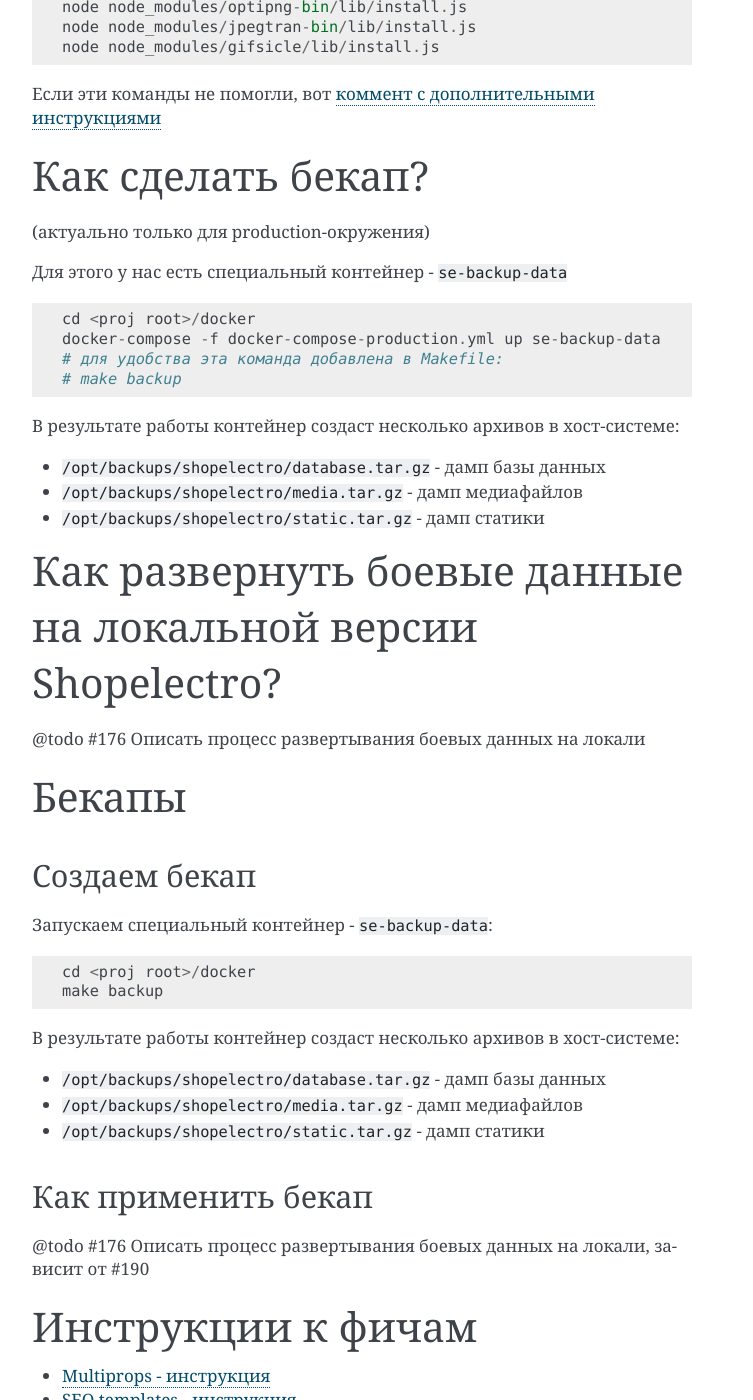
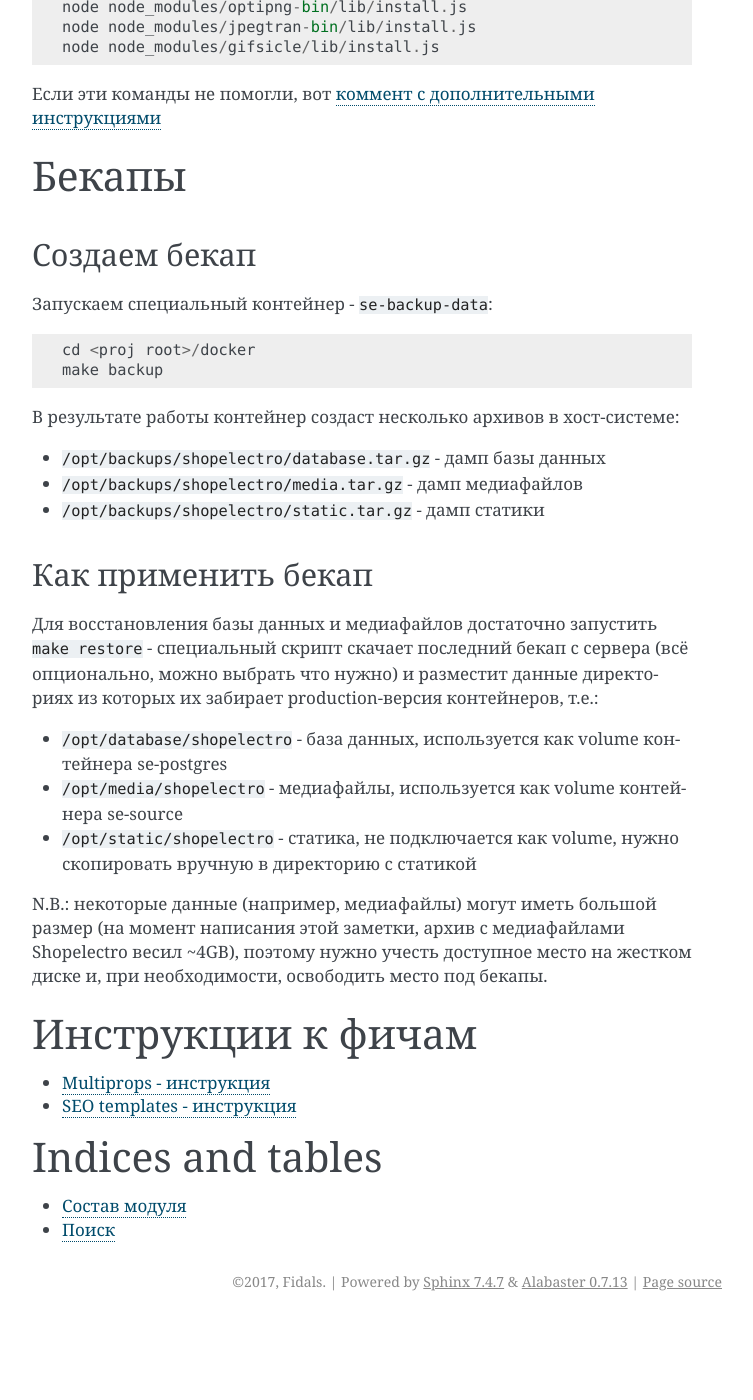
Before and after one commit to fidals/shopelectro, a Sphinx documentation site: the page built from doc/source/index.rst, in a window 1280 px wide and 1400 px high, scrolled down 1362 px. Shown: the whole window, without its empty margins (388-1141 px from the left). Built offline with Sphinx 7.4.7, drawn with Linux system fonts in a browser that asks for light colours; after the commit the page ends 2683 px from its top, so only the background shows below that.

Commit message:
Implemented backup restore script

```diff
--- a/doc/source/index.rst
+++ b/doc/source/index.rst
@@ -62,29 +62,6 @@
 
 Если эти команды не помогли, вот `коммент с дополнительными инструкциями <https://github.com/fidals/shopelectro/issues/183#issuecomment-334427473>`_
 
-Как сделать бекап?
-==================
-
-(актуально только для production-окружения)
-
-Для этого у нас есть специальный контейнер - ``se-backup-data`` ::
-
-   cd <proj root>/docker
-   docker-compose -f docker-compose-production.yml up se-backup-data
-   # для удобства эта команда добавлена в Makefile:
-   # make backup
-
-В результате работы контейнер создаст несколько архивов в хост-системе:
-
-* ``/opt/backups/shopelectro/database.tar.gz`` - дамп базы данных
-* ``/opt/backups/shopelectro/media.tar.gz`` - дамп медиафайлов
-* ``/opt/backups/shopelectro/static.tar.gz`` - дамп статики
-
-Как развернуть боевые данные на локальной версии Shopelectro?
-=============================================================
-
-@todo #176 Описать процесс развертывания боевых данных на локали
-
 Бекапы
 ======
 
@@ -106,7 +83,13 @@
 Как применить бекап
 -------------------
 
-@todo #176 Описать процесс развертывания боевых данных на локали, зависит от #190
+Для восстановления базы данных и медиафайлов достаточно запустить ``make restore`` - специальный скрипт скачает последний бекап с сервера (всё опционально, можно выбрать что нужно) и разместит данные директориях из которых их забирает production-версия контейнеров, т.е.:
+
+* ``/opt/database/shopelectro`` - база данных, используется как volume контейнера se-postgres
+* ``/opt/media/shopelectro`` - медиафайлы, используется как volume контейнера se-source
+* ``/opt/static/shopelectro`` - статика, не подключается как volume, нужно скопировать вручную в директорию с статикой
+
+N.B.: некоторые данные (например, медиафайлы) могут иметь большой размер (на момент написания этой заметки, архив с медиафайлами Shopelectro весил ~4GB), поэтому нужно учесть доступное место на жестком диске и, при необходимости, освободить место под бекапы.
 
 Инструкции к фичам
 ==================
```
Also changed, not shown: 2 other files.
